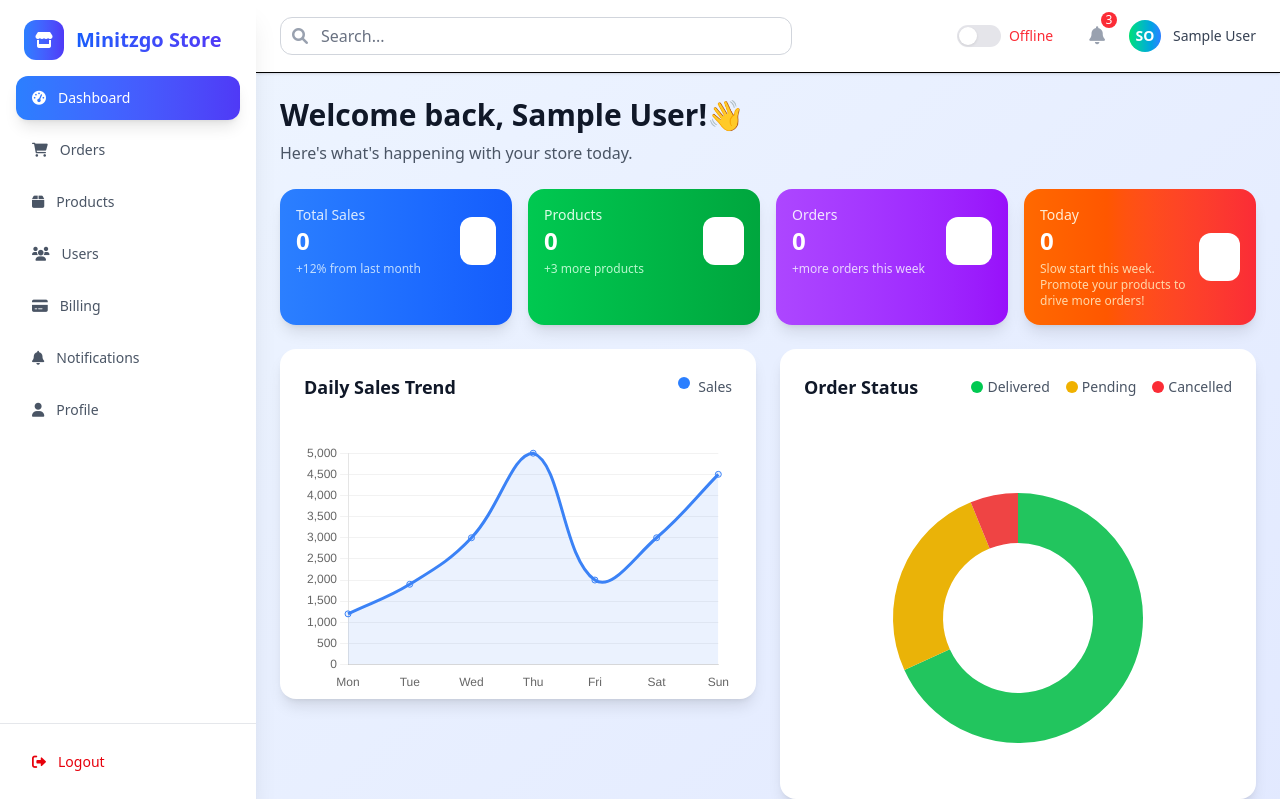
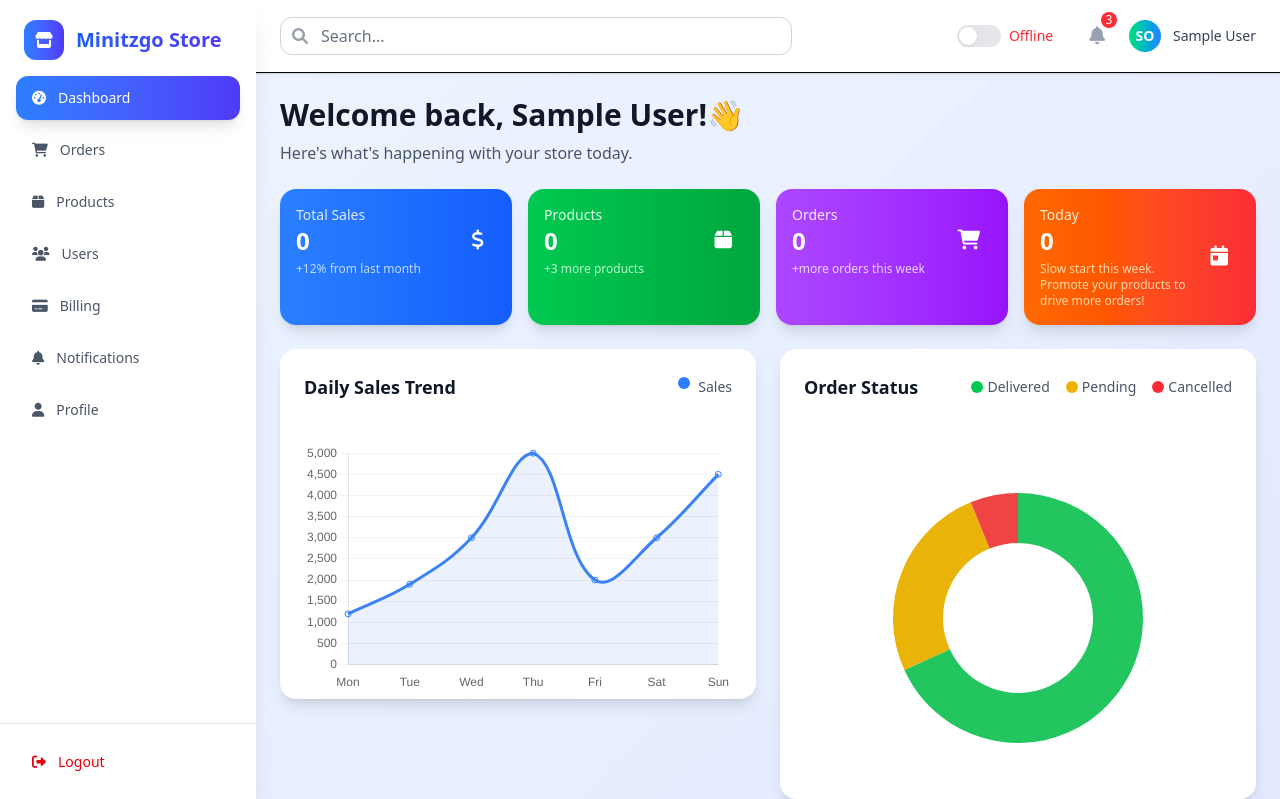
Before and after one commit to abishek-dev910p92/store, a PHP site: page /dashboard.php in a window 1280 px wide. Shown: the top 799 px of the page. Run offline with PHP 8.4, Linux system fonts and the light colour scheme; the visitor is signed in with stand-in values (Sample User, id 1); data that the repository does not hold is empty; style sheets or scripts are compiled from the project's sources.

Commit message:
Removed the white background for symbols in cards of dashboard file

```diff
--- a/dashboard.php
+++ b/dashboard.php
@@ -261,7 +261,7 @@ if (!isset($_SESSION['cid'])) {
                                 <p class="text-2xl font-bold"><?php echo totalSale($conn, $cid); ?></p>
                                 <p class="text-blue-200 text-xs mt-1">+12% from last month</p>
                             </div>
-                            <div class="bg-white bg-opacity-20 rounded-xl p-3">
+                            <div class="bg-opacity-20 rounded-xl p-3">
                                 <i class="fas fa-dollar-sign text-xl"></i>
                             </div>
                         </div>
@@ -274,7 +274,7 @@ if (!isset($_SESSION['cid'])) {
                                 <p class="text-2xl font-bold"><?php echo fetchProducts($conn, $cid); ?></p>
                                 <p class="text-green-200 text-xs mt-1"><?php echo randomnumbers($conn, $cid); ?></p>
                             </div>
-                            <div class="bg-white bg-opacity-20 rounded-xl p-3">
+                            <div class="bg-opacity-20 rounded-xl p-3">
                                 <i class="fas fa-box text-xl"></i>
                             </div>
                         </div>
@@ -287,7 +287,7 @@ if (!isset($_SESSION['cid'])) {
                                 <p class="text-2xl font-bold"><?php echo fetchTotalOrders($conn, $cid); ?></p>
                                 <p class="text-purple-200 text-xs mt-1">+more orders this week</p>
                             </div>
-                            <div class="bg-white bg-opacity-20 rounded-xl p-3">
+                            <div class="bg-opacity-20 rounded-xl p-3">
                                 <i class="fas fa-shopping-cart text-xl"></i>
                             </div>
                         </div>
@@ -301,7 +301,7 @@ if (!isset($_SESSION['cid'])) {
                                 <p class="text-orange-200 text-xs mt-1"><?php echo checkThisWeekOrders($conn, $cid); ?></p>
 
                             </div>
-                            <div class="bg-white bg-opacity-20 rounded-xl p-3">
+                            <div class="bg-opacity-20 rounded-xl p-3">
                                 <i class="fas fa-calendar-day text-xl"></i>
                             </div>
                         </div>
```
